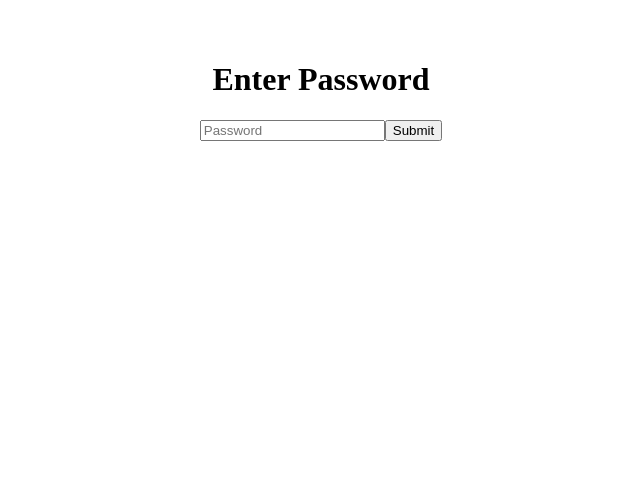
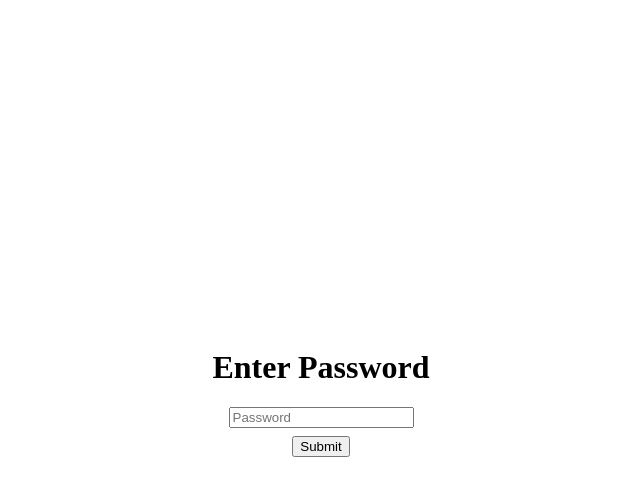
Before and after one commit to Yuhi0120/self-intro-webpage, a React (Create React App) app: page /login in a window 1280 px wide. Shown: the top 496 px of the page, without its empty margins (319-959 px from the left). Built offline with nearby package versions, Linux system fonts and the light colour scheme.

Commit message:
Change the password page, add the term section in the Background

```diff
--- a/src/pages/Background.js
+++ b/src/pages/Background.js
@@ -39,6 +39,7 @@ const EducationalBackground = () => {
       <h1>Educational Background</h1>
       <ToggleSection title="High School">
         <p><strong>School Name:</strong> Nishi Metropolitan High School</p>
+        <p><strong>Term:</strong> April 2019 ~ March 2022</p>
         <p>
           <strong>Club Activities:</strong> Soft tennis, Physics, Founder of Pokémon Club (which was broadcast on TV!).
         </p>
@@ -50,6 +51,7 @@ const EducationalBackground = () => {
 
       <ToggleSection title="University">
         <p><strong>School Name:</strong> Waseda University (Computer Science &amp; Engineering major)</p>
+        <p><strong>Term:</strong> April 2023 ~ March 2027</p>
         <p>
           <strong>Relevant Classes:</strong> Linear Algebra, Advanced Linear Algebra, Mathematical Analysis, Physics, Chemistry,
           English, Modeling, Statistics, Vector Analysis, C, Java, Python, Information Math, Algorithm, Data Structure
--- a/src/pages/Password.js
+++ b/src/pages/Password.js
@@ -2,14 +2,17 @@ import React, { useState } from 'react';
 import { useNavigate } from 'react-router-dom';
 import '../styles/Password.css';
 
-
 const Password = () => {
   const [password, setPassword] = useState('');
   const [error, setError] = useState('');
+  const [isSubmitting, setIsSubmitting] = useState(false);
   const navigate = useNavigate();
 
   const handleSubmit = async (e) => {
     e.preventDefault();
+    setError(''); // Clear previous error message
+    setIsSubmitting(true);
+
     try {
       const response = await fetch('https://self-intro-webpage.onrender.com/api/login', {
         method: 'POST',
@@ -17,6 +20,9 @@ const Password = () => {
         body: JSON.stringify({ password }),
       });
       const data = await response.json();
+
+      setIsSubmitting(false);
+
       if (data.success) {
         localStorage.setItem('isAuthenticated', 'true');
         navigate('/');
@@ -25,12 +31,13 @@ const Password = () => {
       }
     } catch (err) {
       setError('An error occurred. Please try again.');
+      setIsSubmitting(false);
     }
   };
 
 
   return (
-    <div id='password-main'>
+    <div id="password-main">
       <h1>Enter Password</h1>
       <form onSubmit={handleSubmit}>
         <input
@@ -41,6 +48,9 @@ const Password = () => {
         />
         <button type="submit">Submit</button>
       </form>
+
+      {isSubmitting && <p style={{ color: 'green' }}>Please wait a moment...</p>}
+
       {error && <p style={{ color: 'red' }}>{error}</p>}
     </div>
   );
--- a/src/styles/Password.css
+++ b/src/styles/Password.css
@@ -1,7 +1,20 @@
+
 #password-main {
-    display: flex;
-    flex-direction: column;
-    align-items: center;
-    padding: 20px;
-    margin: 20px;
-  }
+  display: flex;
+  flex-direction: column;
+  justify-content: center;
+  align-items: center;
+  height: 100vh;
+  box-sizing: border-box;
+}
+
+form {
+  display: flex;
+  flex-direction: column;
+  align-items: center;
+  margin-bottom: 1rem;
+}
+
+input {
+  margin-bottom: 0.5rem;
+}
```
